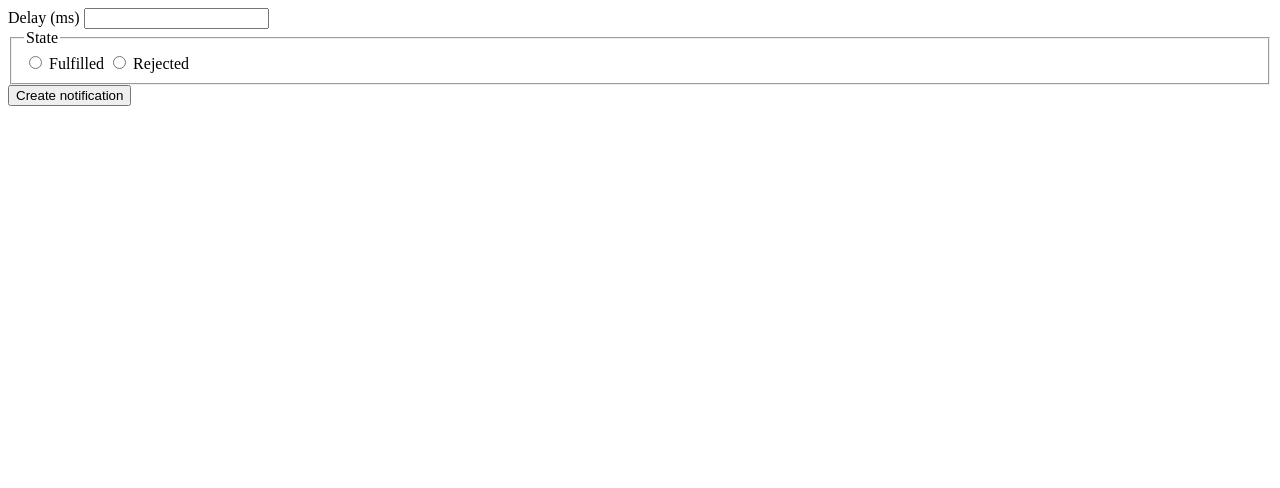
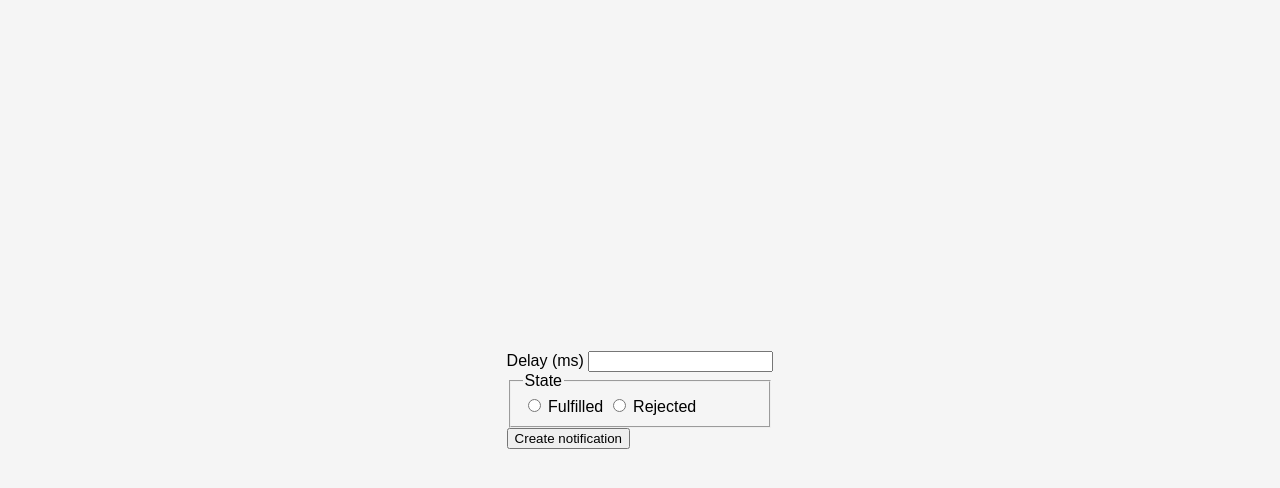
Before and after one commit to Lylyneru/goit-js-hw-10, a plain HTML site: page 2-snackbar.html in a window 1280 px wide. Drawn offline with Linux system fonts and the light colour scheme.

Commit message:
Deploying to gh-pages from @ Lylyneru/goit-js-hw-10@8579759eac83aeb50a9bb773dac824f319fc8ceb 🚀

```diff
--- a/2-snackbar.html
+++ b/2-snackbar.html
@@ -6,7 +6,7 @@
     <meta name="viewport" content="width=device-width, initial-scale=1.0" />
     <title>Page 3</title>
     <script type="module" crossorigin src="/goit-js-hw-10/assets/modulepreload-polyfill-B5Qt9EMX.js"></script>
-    <link rel="stylesheet" crossorigin href="/goit-js-hw-10/assets/styles-B9kkWxtF.css">
+    <link rel="stylesheet" crossorigin href="/goit-js-hw-10/assets/styles-DumBWAje.css">
   </head>
   <body>
     <form class="form">
--- a/assets/styles-B9kkWxtF.css
+++ /dev/null
@@ -1 +0,0 @@
-h1,h2,h3,h4,h5,h6,p{margin:0}p:last-child{margin-bottom:0}ul{margin:0;padding:0;list-style:none}a{color:currentColor;text-decoration:none}button{cursor:pointer}img{display:block;max-width:100%;height:auto}
--- /dev/null
+++ b/assets/styles-DumBWAje.css
@@ -0,0 +1 @@
+h1,h2,h3,h4,h5,h6,p{margin:0}p:last-child{margin-bottom:0}ul{margin:0;padding:0;list-style:none}a{color:currentColor;text-decoration:none}button{cursor:pointer}img{display:block;max-width:100%;height:auto}body{font-family:Montserrat,sans-serif;background-color:#f5f5f5;display:flex;justify-content:center;align-items:center;min-height:100vh;margin:0}#datetime-picker{padding:8px;font-size:16px;border:1px solid #ccc;border-radius:4px;max-width:272px;height:40px;height:8px}button[data-start]{padding:8px 16px;font-size:16px;background-color:#cfcfcf;color:#fff;border:none;border-radius:4px;margin-left:8px;cursor:pointer;transition:background-color .3s ease}button[data-start]:hover{color:#fff;background-color:#4e75ff}button[data-start]:disabled{background-color:#cfcfcf;cursor:not-allowed}.timer{display:flex;gap:24px;margin-top:20px;text-align:center}.field{display:flex;flex-direction:column;align-items:center}.value{font-size:40px;font-weight:700;color:#333}.label{font-size:16px;color:#777}
```
Also changed, not shown: 1-timer.html (+1 -1 lines), index.html (+1 -1 lines).
